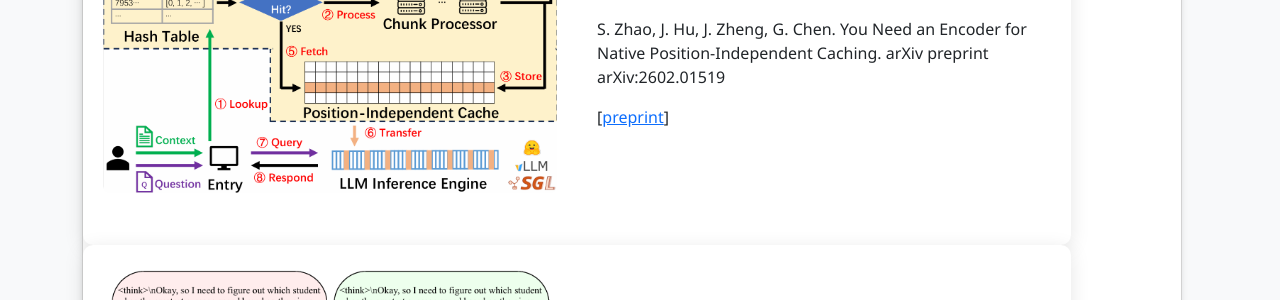
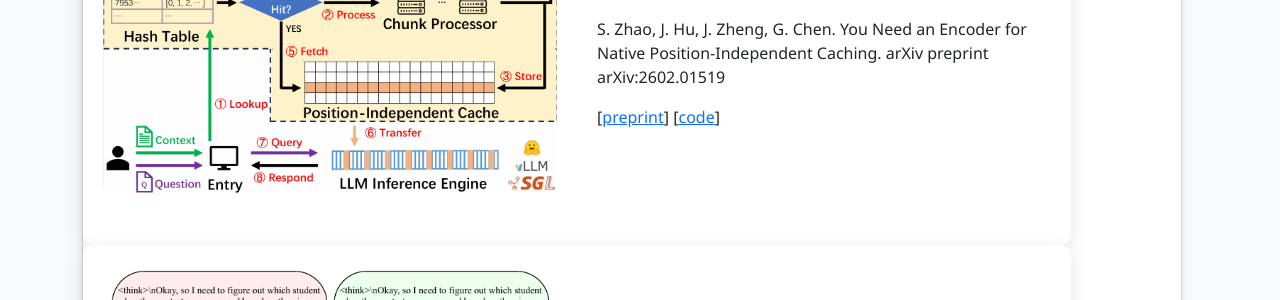
Before and after one commit to shijuzhao/shijuzhao.github.io, a Jekyll site: the page index_en.html, which Jekyll copies as it is, in a window 1280 px wide and 900 px high, scrolled down 1438 px. Shown: the part 154-454 px from the top of the window. Built offline with Jekyll 4.4.1, drawn with Linux system fonts in a browser that asks for light colours.

Commit message:
update comb code

```diff
--- a/index_en.html
+++ b/index_en.html
@@ -149,7 +149,7 @@
                     </div>
                     <div class="paper-info">
                         <p>S. Zhao, J. Hu, J. Zheng, G. Chen. You Need an Encoder for Native Position-Independent Caching. arXiv preprint arXiv:2602.01519 </p>
-                        <p>[<a href="https://arxiv.org/abs/2602.01519">preprint</a>]</p>
+                        <p>[<a href="https://arxiv.org/abs/2602.01519">preprint</a>] [<a href="https://github.com/shijuzhao/Comb">code</a>]</p>
                     </div>
                 </div>
                 <div class="paper-container">
--- a/index_zh.html
+++ b/index_zh.html
@@ -166,7 +166,7 @@
                     </div>
                     <div class="paper-info">
                         <p>S. Zhao, J. Hu, J. Zheng, G. Chen. You Need an Encoder for Native Position-Independent Caching. arXiv preprint arXiv:2602.01519 </p>
-                        <p>[<a href="https://arxiv.org/abs/2602.01519">preprint</a>] [<a href="npic">blog</a>]</p>
+                        <p>[<a href="https://arxiv.org/abs/2602.01519">preprint</a>] [<a href="https://github.com/shijuzhao/Comb">code</a>] [<a href="npic">blog</a>]</p>
                     </div>
                 </div>
                 <div class="paper-container">
```
